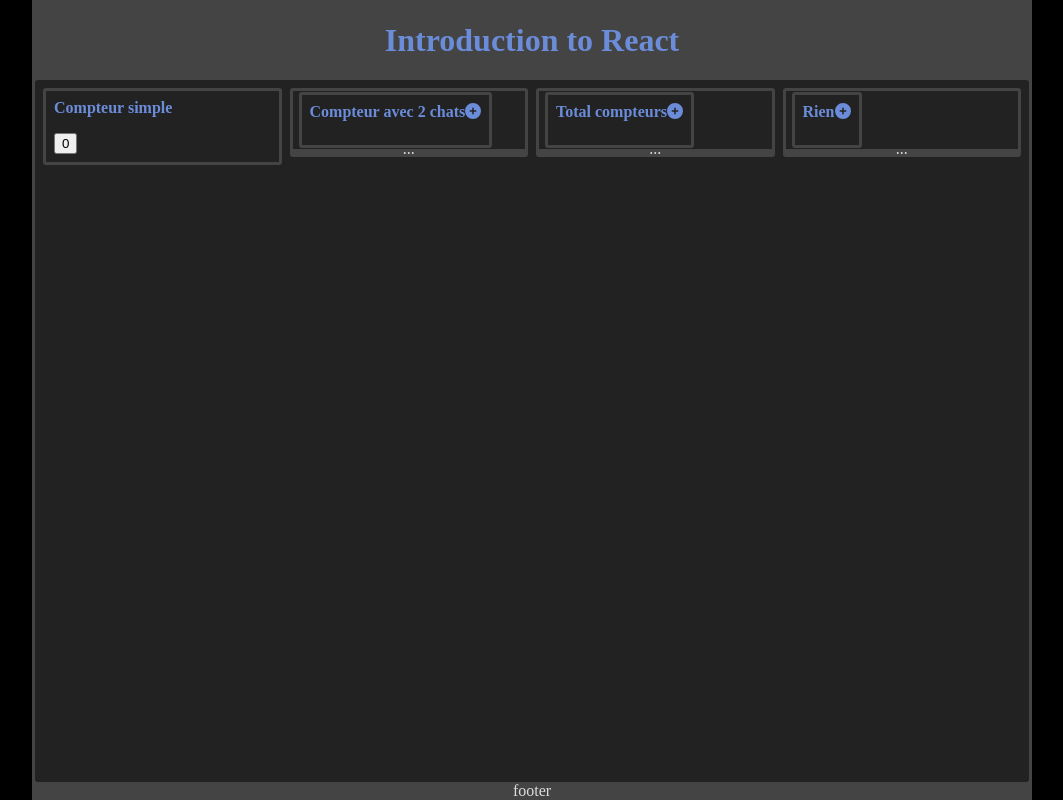
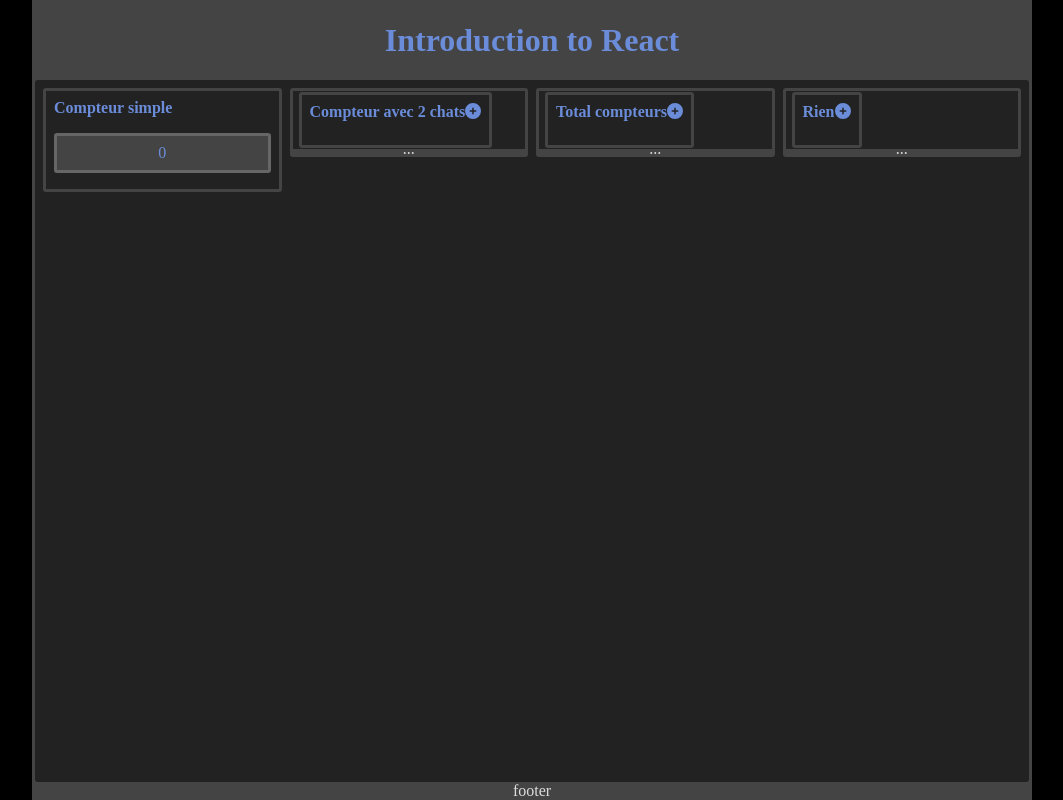
Before and after one commit to fay0026/introduction_react, a React (Vite) app: page / in a window 1280 px wide. Shown: the whole page, without its empty margins (108-1171 px from the left). Built offline with nearby package versions, Linux system fonts and the light colour scheme.

Commit message:
Fin de séance

```diff
--- a/src/App.jsx
+++ b/src/App.jsx
@@ -59,7 +59,7 @@
         <div className="cards">
           <Card
             titre="Compteur simple"
-            content={<Counter className="Compteur" onChange={simpleHandler} />}
+            content={<Counter className="btn" onChange={simpleHandler} />}
           />
           <FoldableCard
             titre="Compteur avec 2 chats"
@@ -67,7 +67,7 @@
               <Counter
                 before={<FontAwesomeIcon icon={faShieldCat} />}
                 after={<FontAwesomeIcon icon={faShieldCat} />}
-                className="Compteur"
+                className="btn"
                 onChange={chatsHandler}
               />
             }
```
